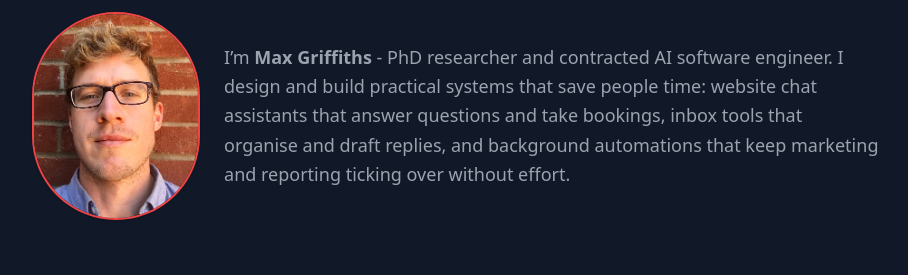
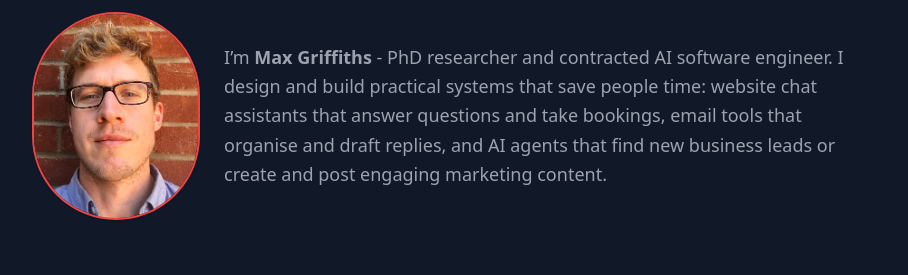
Before and after one commit to mskippgriff/mskippgriff.github.io, a plain HTML site: page index.html in a window 1280 px wide. Shown: the part 332-607 px from the top of the page, without its empty margins (184-1092 px from the left). Drawn offline with nearby package versions, Linux system fonts and the light colour scheme.

Commit message:
Update index.html

```diff
--- a/index.html
+++ b/index.html
@@ -53,7 +53,7 @@
         <p class="text-lg leading-relaxed text-gray-600 dark:text-gray-400">
           I’m <span class="font-semibold">Max Griffiths</span> - PhD researcher and contracted AI software engineer.
           I design and build practical systems that save people time: website chat assistants that answer questions and take bookings,
-          inbox tools that organise and draft replies, and background automations that keep marketing and reporting ticking over without effort.
+          email tools that organise and draft replies, and AI agents that find new business leads or create and post engaging marketing content.
         </p>
       </div>
     </section>
```
